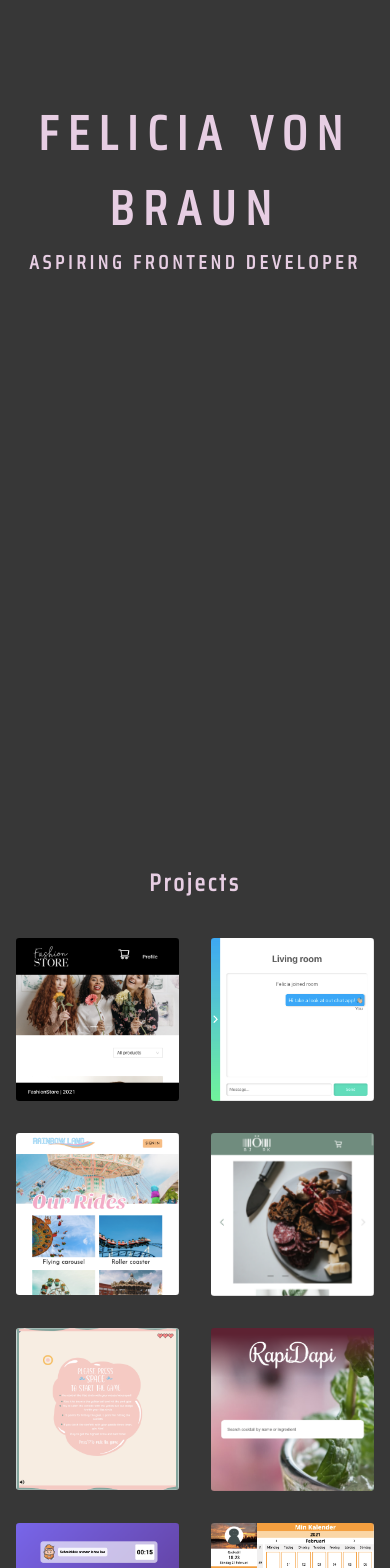
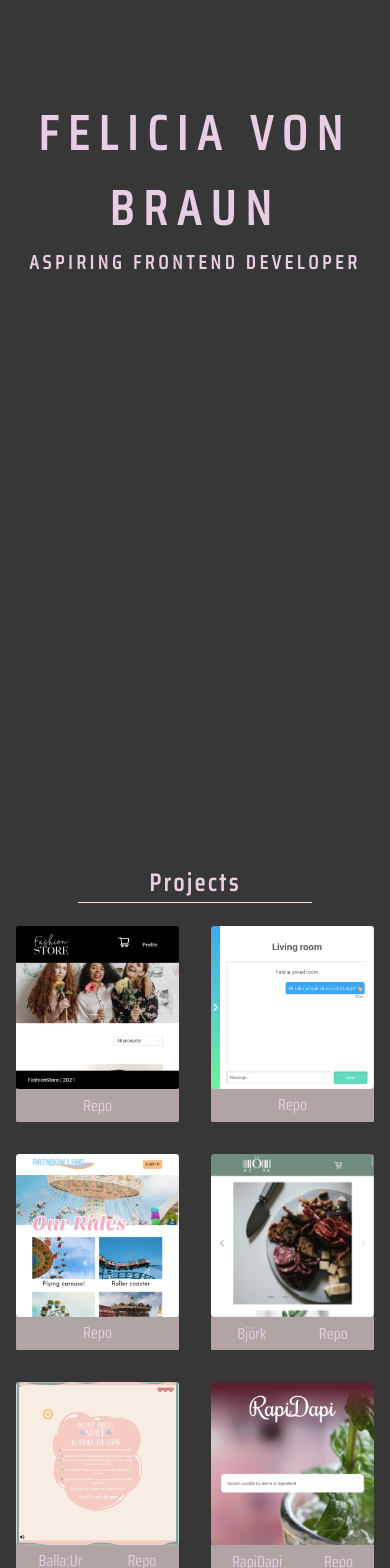
Before and after one commit to feliciavonbraun/react-portfolio, a React (Create React App) app: page / in a window 390 px wide. Shown: the top 1568 px of the page. Built offline with nearby package versions, Linux system fonts and the light colour scheme.

Commit message:
mobilanpassade titlar och hr

```diff
--- a/src/components/css/projects.css
+++ b/src/components/css/projects.css
@@ -15,6 +15,23 @@
 
 .projectTitle > a:hover, a:any-link{
     text-decoration: none;
+}
+
+.smallScreenButtonDiv {
+    display: flex;
+    justify-content: space-around;
+    background: var(--object-clr);
+    margin-top: -0.1rem;
+    border-radius: 0.1rem;
+}
+
+.smallScreenButtons {
+    color: var(--text-clr);
+    margin: .3rem .6rem;
+}
+
+.smallScreenTitel {
+    margin-bottom: 0;
 }
 
 .projectContainer {
@@ -67,4 +84,8 @@
     .projectTitle {
         font-size: small;
     }
+
+    .projectContainer:hover .computerPicture {
+        opacity: 1;
+    }
 }
--- a/src/components/main/about.tsx
+++ b/src/components/main/about.tsx
@@ -7,6 +7,7 @@ import natureS from '../../assets/photos/natureS.jpg';
 import gadget from '../../assets/photos/gadgets.jpeg';
 import gadgetS from '../../assets/photos/gadgetsS.jpeg';
 import '../css/about.css';
+import { useMediaQuery } from "../mediaQuery";
 
 interface AboutDetail {
     bigImage: string;
@@ -17,6 +18,8 @@ interface AboutDetail {
 };
 
 export default function About() {
+
+    let mobileView = useMediaQuery('(max-width: 950px)');
 
     const aboutDetails: AboutDetail[] = [
         {
@@ -47,6 +50,8 @@ export default function About() {
     return (
         <div id="about" className="aboutArea flex">
             <h2 className="aboutTitle">About</h2>
+            {mobileView && <hr /> }
+
             <div>
                 {aboutDetails.map((aboutDetail, index) =>
                     <div key={index}>
--- a/src/components/main/projects.tsx
+++ b/src/components/main/projects.tsx
@@ -8,6 +8,7 @@ import rainbowLandImg from '../../assets/projects/rainbowLand.png';
 import chatALotImg from '../../assets/projects/chatAlot.png';
 import fashionStoreImg from '../../assets/projects/fashionStore.png';
 import '../css/projects.css';
+import { useMediaQuery } from "../mediaQuery";
 
 interface Project {
     titel?: string;
@@ -18,6 +19,9 @@ interface Project {
 }
 
 function Projects() {
+
+    let mobileView = useMediaQuery('(max-width: 700px)');
+
     const projects: Project[] = [
         {
             // titel: 'Fashion Store',
@@ -25,19 +29,19 @@ function Projects() {
             alt: 'Fashion Store',
             // demoLink: '',
             repoLink: 'https://github.com/feliciavonbraun/fashion-store'
-        },{
+        }, {
             // titel: 'ChatALot',
             src: chatALotImg,
             alt: 'ChatALot',
             // demoLink: '',
             repoLink: 'https://github.com/feliciavonbraun/chat-room'
-        },{
+        }, {
             // titel: 'Rainbow Land',
             src: rainbowLandImg,
             alt: 'Rainbow Land',
             // demoLink: '',
             repoLink: 'https://github.com/feliciavonbraun/rainbow-land'
-        },{
+        }, {
             titel: 'Björk',
             src: bjorkImg,
             alt: 'Björk',
@@ -68,7 +72,7 @@ function Projects() {
             demoLink: 'https://feliciavonbraun.github.io/calendar/',
             repoLink: 'https://github.com/feliciavonbraun/calendar'
         }, {
-            titel: 'Text Based Game',
+            titel: 'Text Game',
             src: flightgameImg,
             alt: 'Text Based Game',
             demoLink: 'https://feliciavonbraun.github.io/javascript-game/',
@@ -78,12 +82,27 @@ function Projects() {
 
     return (
         <div>
-            <h2 id="projects" className="flex center">Projects</h2>
+            <h2 id="projects" className="flex center smallScreenTitel">Projects</h2>
+            <hr />
 
             <div className="projectArea flex">
                 {projects.map((project, index) =>
                     <div key={index} className="projectContainer">
                         <img className="computerPicture" src={project.src} alt={project.alt} />
+
+                        {/* Titel buttons depending on screensize */}
+                        {mobileView ?
+                            <div className='smallScreenButtonDiv'>
+                                {project.demoLink &&
+                                    <a href={project.demoLink} target="_blank" rel="noreferrer" >
+                                        <p className="smallScreenButtons imgZoom">{project.titel} </p>
+                                    </a>
+                                }
+                                <a href={project.repoLink} target="_blank" rel="noreferrer">
+                                    <p className="smallScreenButtons imgZoom ">Repo</p>
+                                </a>
+                            </div>
+                            :
                             <div className="hoverEffects">
                                 {project.demoLink &&
                                     <a href={project.demoLink} target="_blank" rel="noreferrer" >
@@ -94,6 +113,7 @@ function Projects() {
                                     <p className="projectTitle imgZoom">Repo</p>
                                 </a>
                             </div>
+                        }
                     </div>
                 )}
             </div>
--- /dev/null
+++ b/src/components/mediaQuery.tsx
@@ -0,0 +1,19 @@
+import { useState, useEffect } from 'react';
+
+export function useMediaQuery(query: string) {
+  const [matches, setMatches] = useState(false);
+
+  useEffect(() => {
+    const media = window.matchMedia(query);
+    if (media.matches !== matches) {
+      setMatches(media.matches);
+    }
+    const listener = () => {
+      setMatches(media.matches);
+    };
+    media.addListener(listener);
+    return () => media.removeListener(listener);
+  }, [matches, query]);
+
+  return matches;
+}
--- a/src/index.css
+++ b/src/index.css
@@ -42,6 +42,14 @@ h1, h2 {
   font-size: 2rem;
 }
 
+hr {
+  background: var(--bubble-clr2);
+  height: .03rem;
+  width: 60%;
+  border: none;
+  margin-top: 0;
+}
+
 /* .projectArea, .aboutArea, .skillsArea, .contactArea {
   opacity: 0; */
   /* transition: opacity 3s; */
```
Lines whose indentation alone changed are shown as unchanged.
